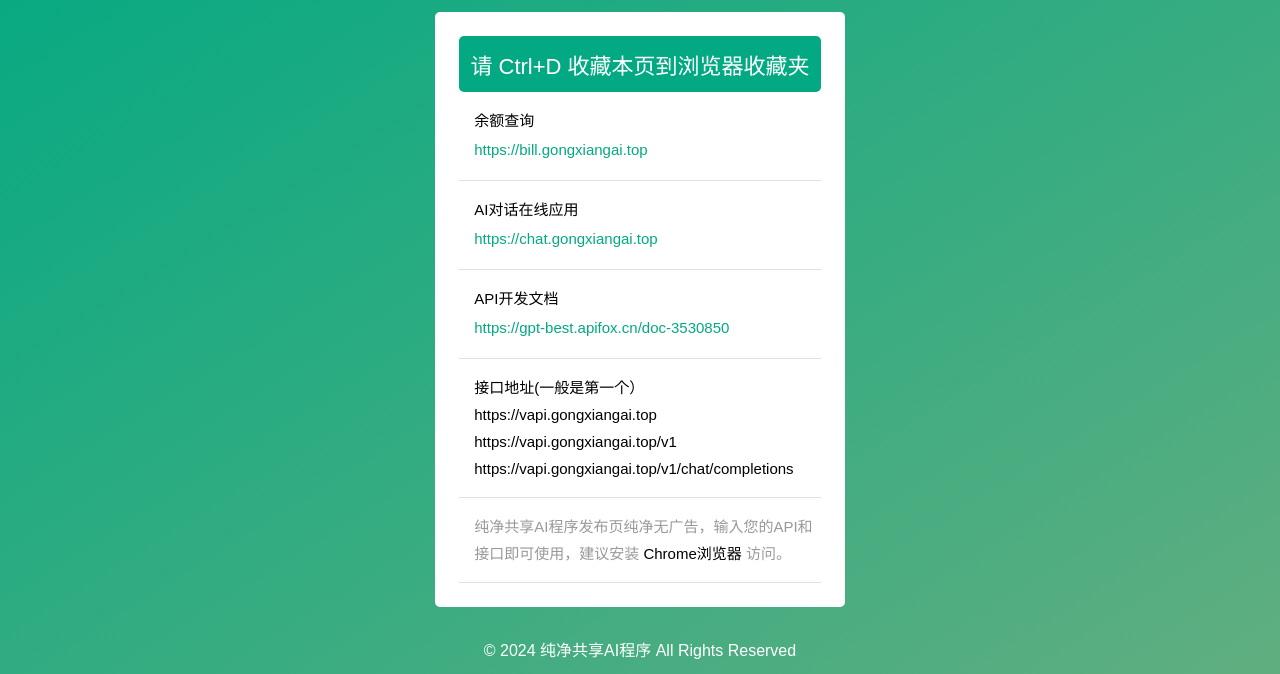
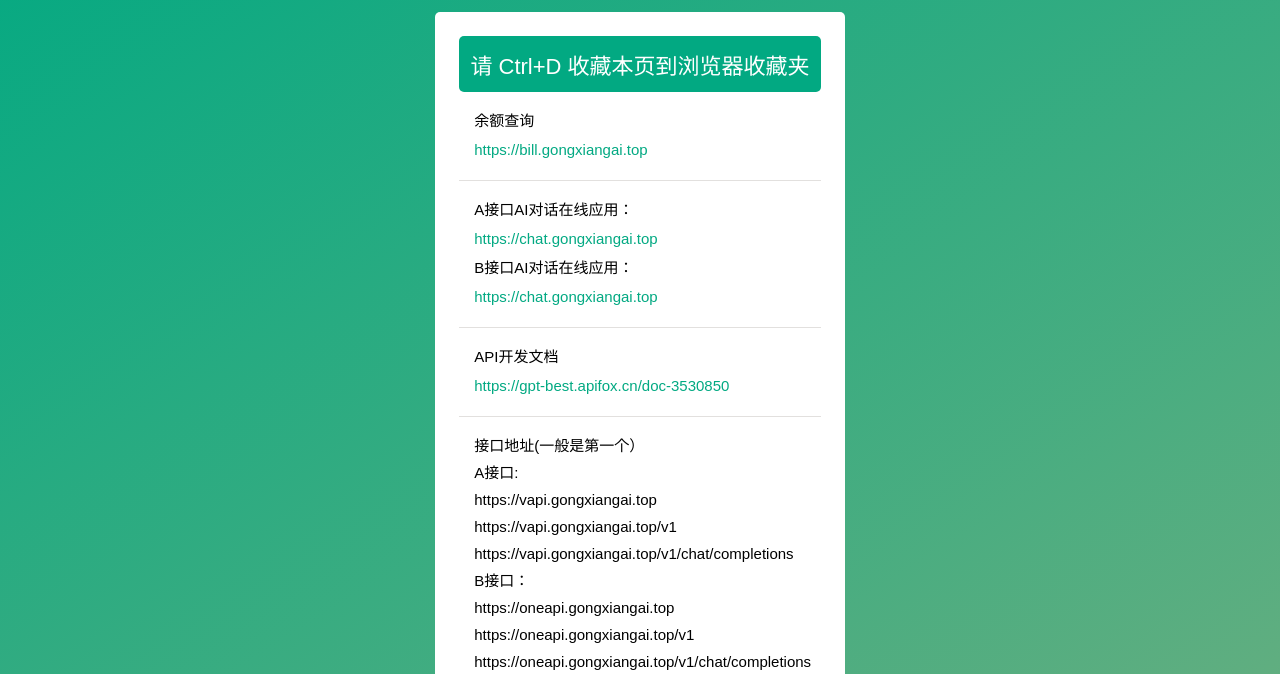
Before and after one commit to sunsky89757/gongxiangai, a plain HTML site: page index.html in a window 1280 px wide. Shown: the part 126-800 px from the top of the page. Drawn offline with Linux system fonts and the light colour scheme.

Commit message:
Update index.html

```diff
--- a/index.html
+++ b/index.html
@@ -515,8 +515,10 @@
                                 </span></span>
                             </li>
                             <li>
-                                AI对话在线应用
+                                A接口AI对话在线应用：
                                 <a href="https://chat.gongxiangai.top/#/?settings={%22key%22:%22sk-xxx%22,%22url%22:%22https%3A%2F%2Fvapi.gongxiangai.top%22}" target="_blank"><i>https://chat.gongxiangai.top</i></a>
+                                B接口AI对话在线应用：
+                                <a href="https://chat.gongxiangai.top/#/?settings={%22key%22:%22sk-xxx%22,%22url%22:%22https%3A%2F%2Foneapi.gongxiangai.top%22}" target="_blank"><i>https://chat.gongxiangai.top</i></a>
                                 </span></span>
                             </li>
                             <li>
@@ -526,9 +528,14 @@
                             </li>
                             <li>
                                 接口地址(一般是第一个）</br>
+                                A接口:</br>
                                 https://vapi.gongxiangai.top<br>
                                 https://vapi.gongxiangai.top/v1<br>
-                                https://vapi.gongxiangai.top/v1/chat/completions
+                                https://vapi.gongxiangai.top/v1/chat/completions</br>
+                                B接口：</br>
+                                https://oneapi.gongxiangai.top<br>
+                                https://oneapi.gongxiangai.top/v1<br>
+                                https://oneapi.gongxiangai.top/v1/chat/completions</br>
                                 </span></span>
                             </li>
                             <li>
```
